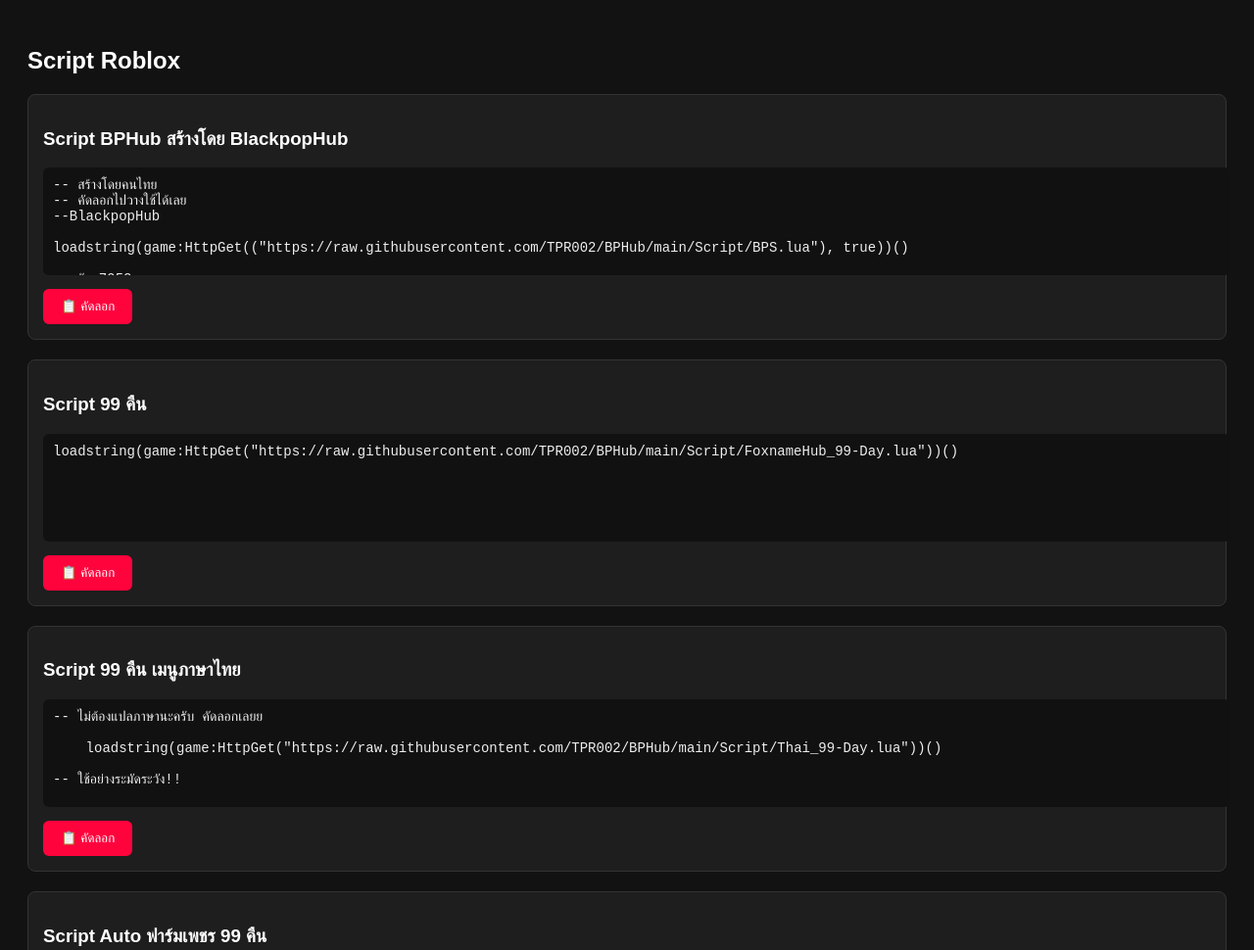
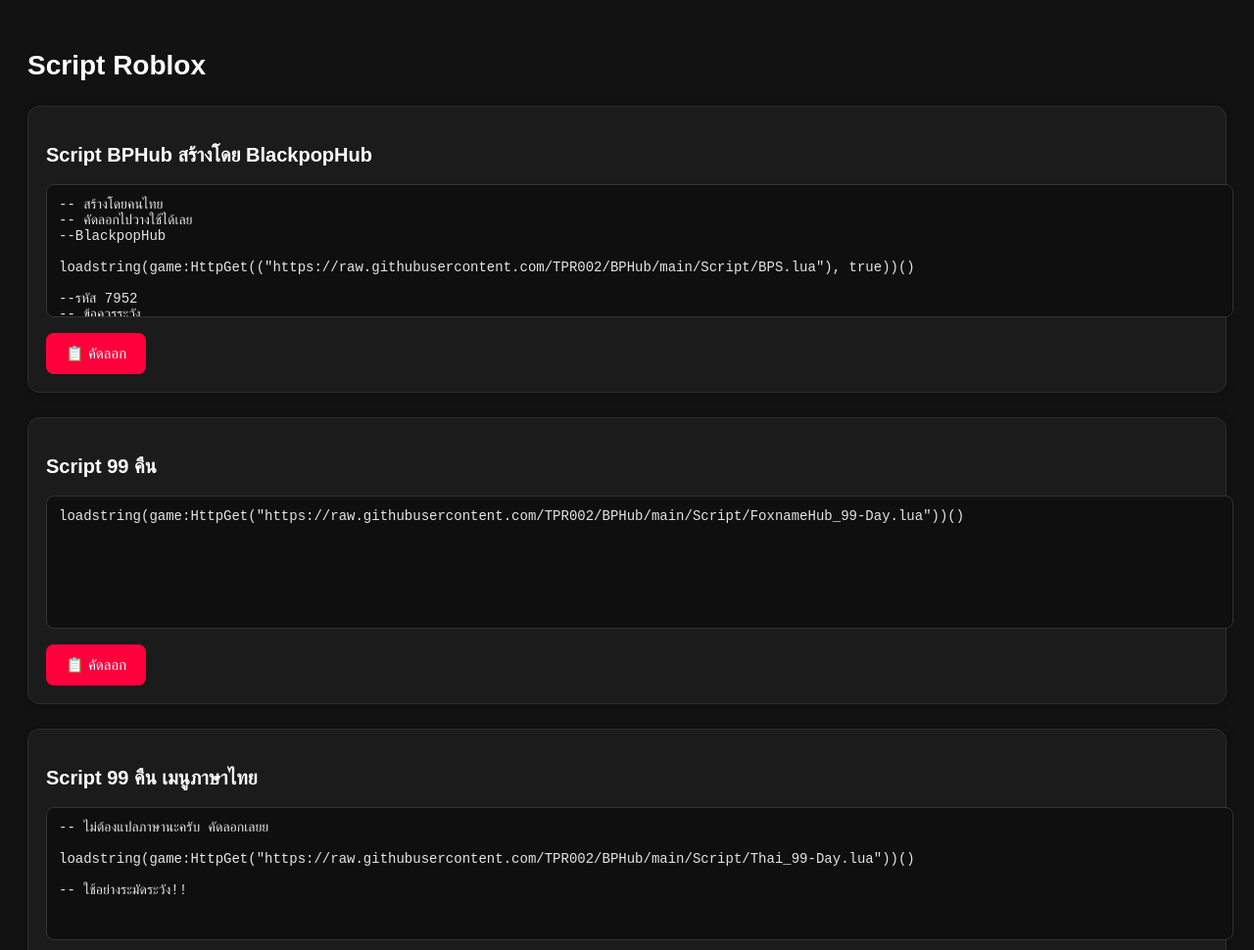
Before and after one commit to TPR002/TPR002.github.io, a plain HTML site: page index.html in a window 1280 px wide. Shown: the top 970 px of the page at 98% size. Drawn offline with Linux system fonts and the light colour scheme.

Commit message:
Update index.html

```diff
--- a/index.html
+++ b/index.html
@@ -12,40 +12,63 @@
         color: white;
         padding: 20px;
     }
+
+    h2 {
+        font-size: 28px;
+        margin-bottom: 25px;
+    }
+
     .box {
-        background: #1e1e1e;
-        padding: 15px;
-        margin-bottom: 20px;
+        background: #1b1b1b;
+        padding: 18px;
+        margin-bottom: 25px;
+        border-radius: 12px;
+        border: 1px solid #2d2d2d;
+        box-shadow: 0px 0px 10px #00000050;
+    }
+
+    .box h3 {
+        margin-bottom: 10px;
+        font-size: 20px;
+    }
+
+    textarea {
+        width: 100%;
+        height: 110px;
+        padding: 12px;
         border-radius: 8px;
         border: 1px solid #333;
+        resize: none;
+        background: #0f0f0f;
+        color: #e5e5e5;
+        font-size: 14px;
+        margin-top: 8px;
     }
-    textarea {
-        width: 100%;
-        height: 90px;
-        padding: 10px;
-        border-radius: 6px;
-        border: none;
-        resize: none;
-        background: #111;
-        color: #eee;
-        font-size: 14px;
-    }
+
     button {
-        margin-top: 10px;
-        padding: 10px 18px;
-        background: #ff033d;
+        margin-top: 12px;
+        padding: 12px 20px;
+        background: #ff003c;       /* สีแดง */
         color: white;
         border: none;
-        border-radius: 6px;
+        border-radius: 8px;
+        font-size: 15px;
         cursor: pointer;
+        transition: 0.2s;
+        display: inline-flex;
+        align-items: center;
+        gap: 8px;
     }
+
     button:hover {
-        background: #2563eb;
+        background: #d80032;
     }
+
     .msg {
         color: #8bf48a;
         display: none;
-        margin-left: 10px;
+        margin-left: 12px;
+        font-size: 14px;
     }
 </style>
 
@@ -110,7 +133,7 @@ loadstring(game:HttpGet("https://raw.githubusercontent.com/TPR002/BPHub/main/Scr
     <textarea id="text3">
 -- ไม่ต้องแปลภาษานะครับ คัดลอกเลยย
 
-    loadstring(game:HttpGet("https://raw.githubusercontent.com/TPR002/BPHub/main/Script/Thai_99-Day.lua"))()
+loadstring(game:HttpGet("https://raw.githubusercontent.com/TPR002/BPHub/main/Script/Thai_99-Day.lua"))()
 
 -- ใช้อย่างระมัดระวัง!!
     </textarea>
```
